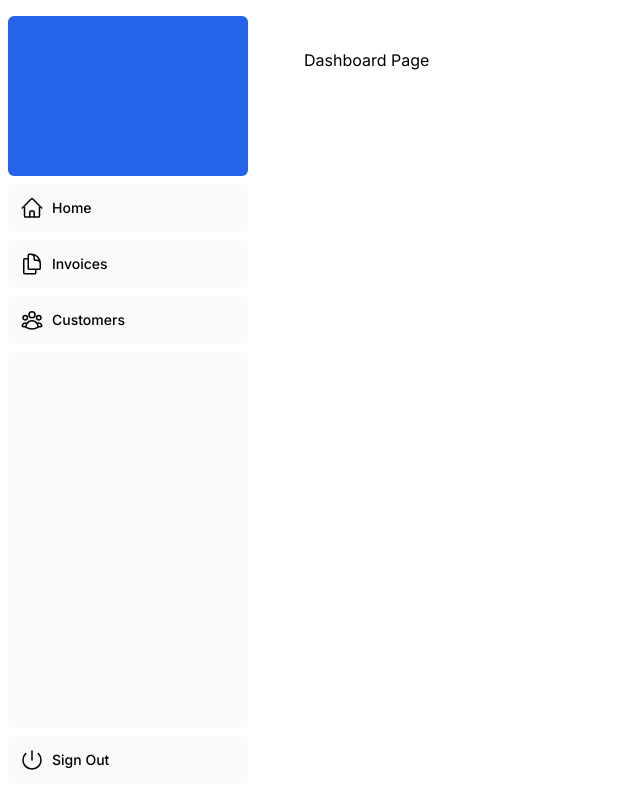
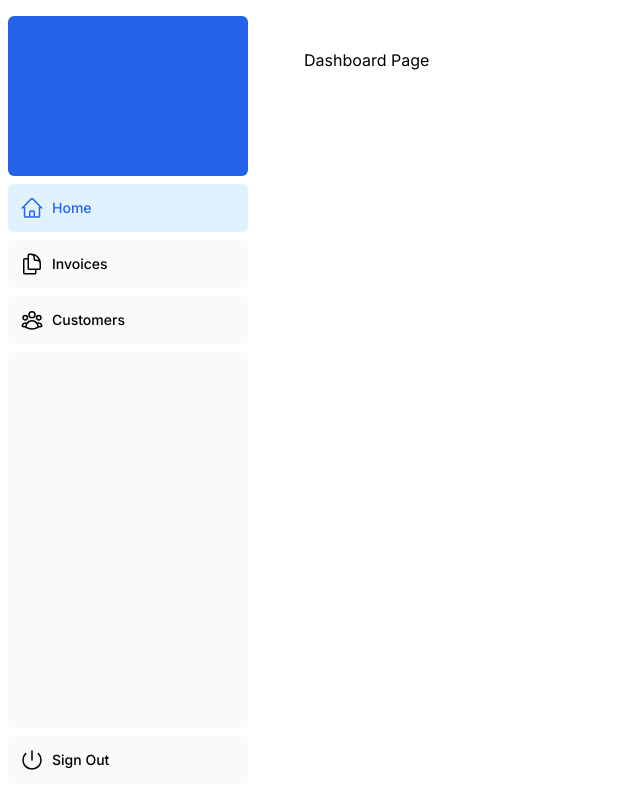
Before and after one commit to ozzyince/next-app, a Next.js app: page /dashboard in a window 1280 px wide. Shown: the whole page, without its empty margins (0-640 px from the left). Built offline with nearby package versions, Linux system fonts and the light colour scheme.

Commit message:
install clsx, show active link

```diff
--- a/app/ui/dashboard/nav-links.tsx
+++ b/app/ui/dashboard/nav-links.tsx
@@ -1,5 +1,9 @@
+'use client';
+
+import Link from 'next/link';
+import { usePathname } from 'next/navigation';
 import { UserGroupIcon, HomeIcon, DocumentDuplicateIcon } from '@heroicons/react/24/outline';
-import Link from 'next/link';
+import clsx from 'clsx';
 
 const links = [
   { name: 'Home', href: '/dashboard', icon: HomeIcon },
@@ -12,6 +16,8 @@
 ];
 
 export default function NavLinks() {
+  const pathname = usePathname();
+
   return (
     <>
       {links.map((link) => {
@@ -20,7 +26,10 @@
           <Link
             key={link.name}
             href={link.href}
-            className="flex h-[48px] grow items-center justify-center gap-2 rounded-md bg-gray-50 p-3 text-sm font-medium hover:bg-sky-100 hover:text-blue-600 md:flex-none md:justify-start md:p-2 md:px-3"
+            className={clsx(
+              'flex h-[48px] grow items-center justify-center gap-2 rounded-md bg-gray-50 p-3 text-sm font-medium hover:bg-sky-100 hover:text-blue-600 md:flex-none md:justify-start md:p-2 md:px-3',
+              { 'bg-sky-100 text-blue-600': pathname === link.href }
+            )}
           >
             <LinkIcon className="w-6" />
             <p className="hidden md:block">{link.name}</p>
--- a/package.json
+++ b/package.json
@@ -10,6 +10,7 @@
   },
   "dependencies": {
     "@heroicons/react": "^2.1.3",
+    "clsx": "^2.1.0",
     "next": "14.2.2",
     "react": "^18",
     "react-dom": "^18"
```
Also changed, not shown: 1 other file (tests, documents, lock files or other folders).
